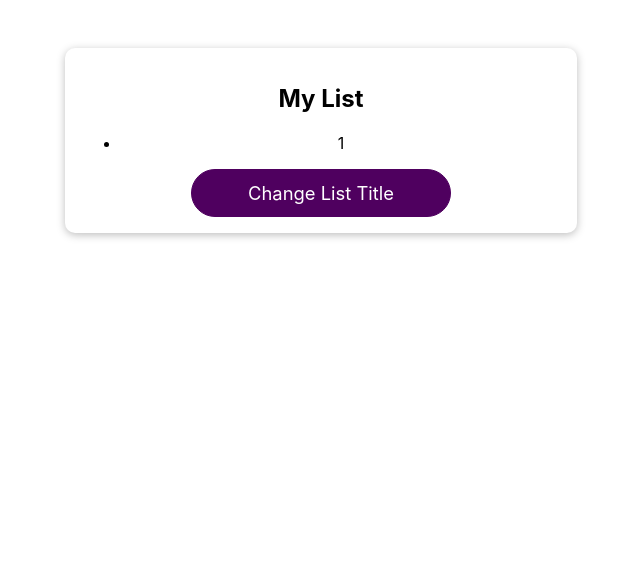
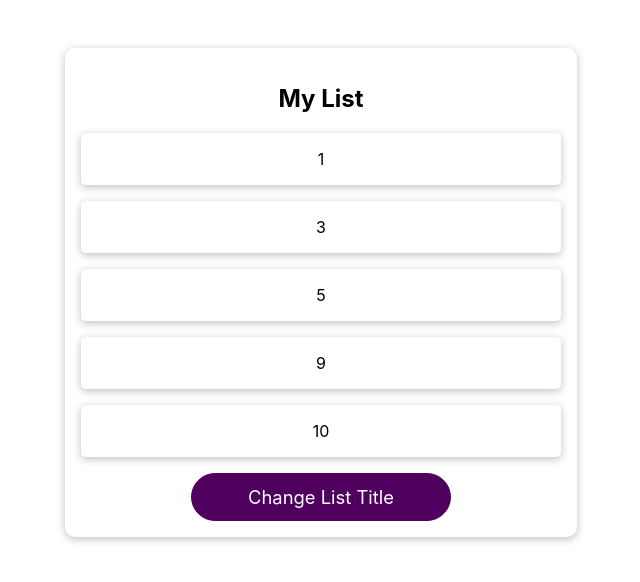
Before and after one commit to Harish1651999/mock-app, a React (Create React App) app: page / in a window 1280 px wide. Shown: the top 582 px of the page, without its empty margins (319-959 px from the left). Built offline with nearby package versions, Linux system fonts and the light colour scheme.

Commit message:
add demoList sorting.

```diff
--- a/src/App.js
+++ b/src/App.js
@@ -6,13 +6,13 @@ import Button from "./components/UI/Button/Button";
 function App() {
   const [listTitle, setListTitle] = useState("My List");
 
-  const titleChangeHandler = () => {
+  const titleChangeHandler = useCallback(() => {
     setListTitle("New Title");
-  };
+  }, []);
 
   return (
     <div className="App">
-      <DemoList title={listTitle} />
+      <DemoList title={listTitle} items={[5, 3, 1, 10, 9]} />
       <Button onClick={titleChangeHandler}>Change List Title</Button>
     </div>
   );
--- a/src/components/Demo/DemoList.js
+++ b/src/components/Demo/DemoList.js
@@ -2,11 +2,14 @@ import React from "react";
 import classes from "./DemoList.module.css";
 
 const DemoList = (props) => {
+  const sortedList = props.items.sort((a, b) => a - b);
   return (
     <div className={classes.list}>
       <h2>{props.title}</h2>
       <ul>
-        <li>1</li>
+        {sortedList.map((item) => (
+          <li key={item}>{item}</li>
+        ))}
       </ul>
     </div>
   );
--- a/src/components/Demo/DemoList.module.css
+++ b/src/components/Demo/DemoList.module.css
@@ -0,0 +1,10 @@
+.list ul{
+    padding: 0;
+}
+.list ul li{
+    list-style-type: none;
+    box-shadow: 0 2px 8px rgba(0, 0, 0, 0.26);
+    padding: 1rem;
+    margin: 1rem 0;
+    border-radius: 5px;
+}
```
